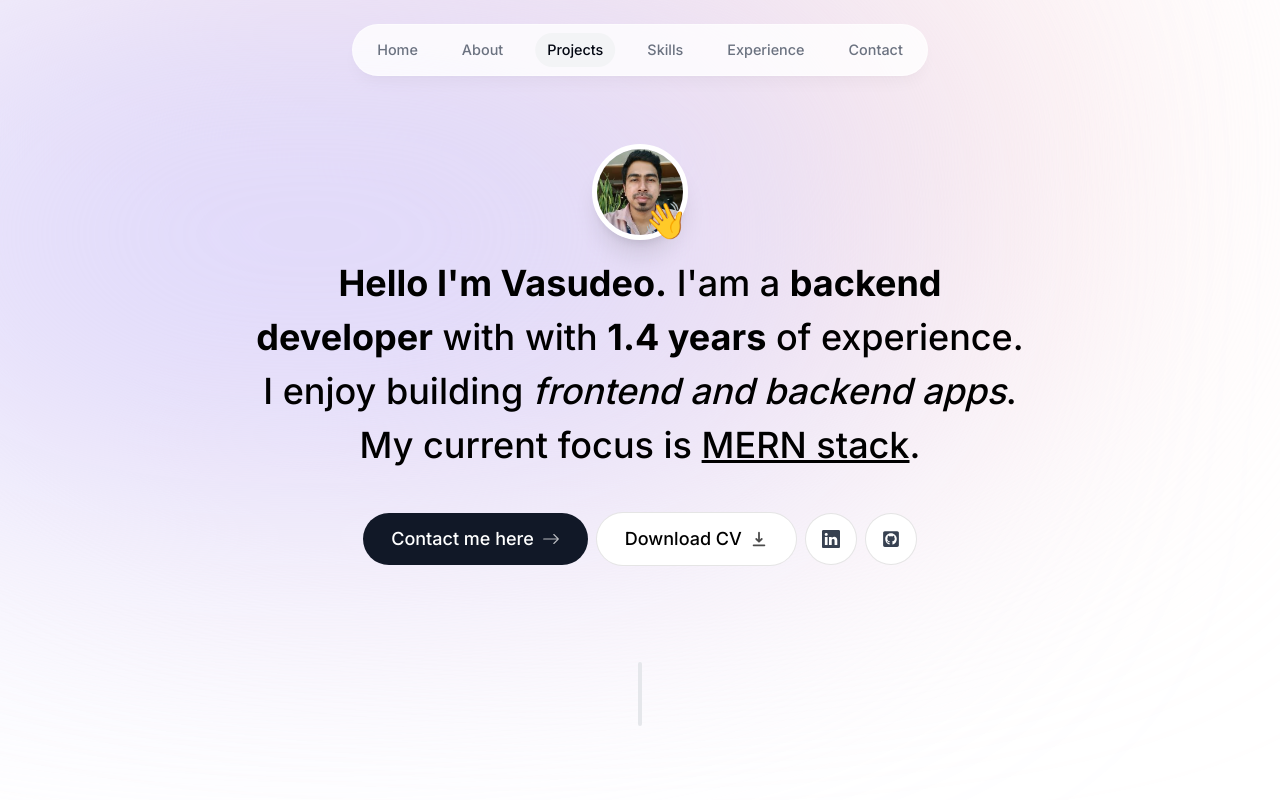
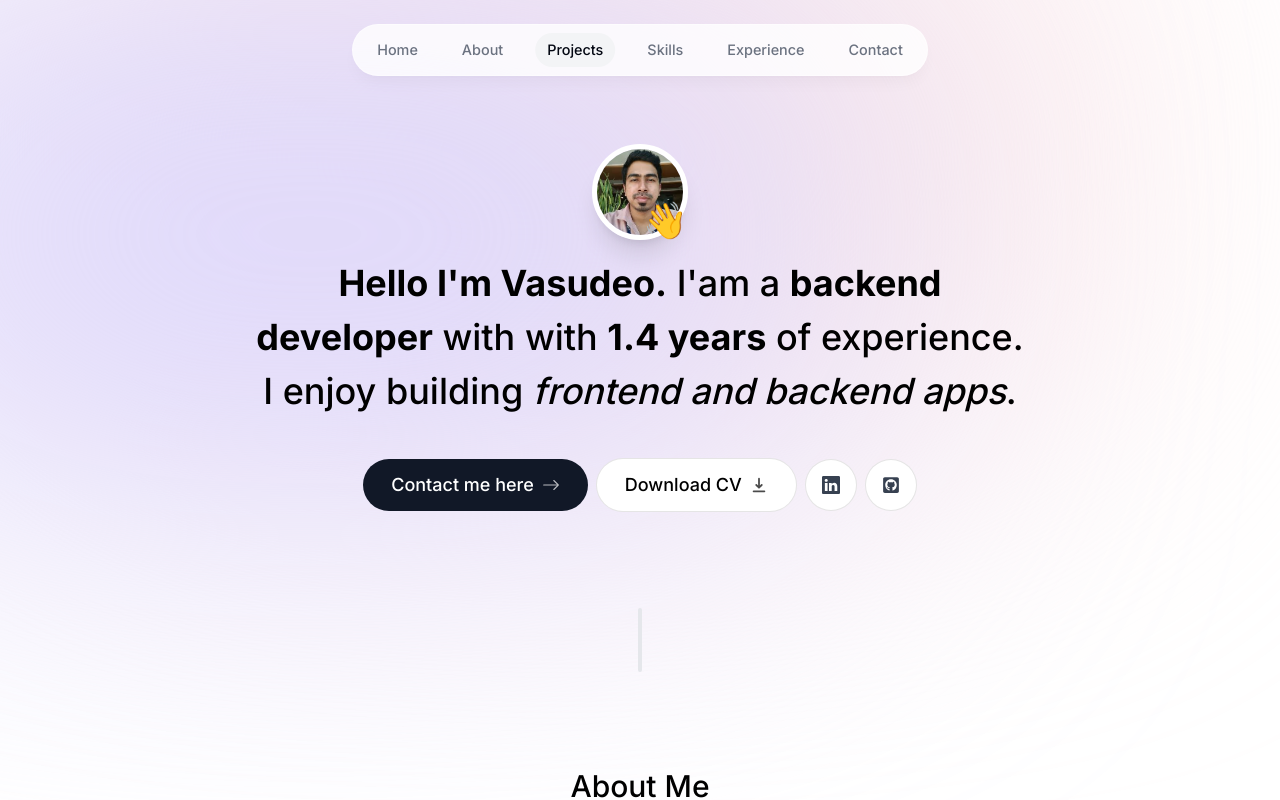
Before and after one commit to vasudeogaichor/portfolio, a Next.js app: page / in a window 1280 px wide. Shown: the top 800 px of the page. Built offline with nearby package versions, Linux system fonts and the light colour scheme.

Commit message:
fix: intro fixed

```diff
--- a/components/intro.tsx
+++ b/components/intro.tsx
@@ -51,7 +51,6 @@
             >
                 <span className='font-bold'>Hello I'm Vasudeo.</span> I'am a{" "} <span className='font-bold'>backend developer</span> with{" "}
                 with <span className='font-bold'>1.4 years</span> of experience. I enjoy building <span className='italic'>frontend and backend apps</span>.
-                My current focus is{" "} <span className='underline'>MERN stack</span>.
             </motion.h1>
 
             <motion.div className='flex flex-col sm:flex-row items-center justify-center gap-2 px-4 text-lg font-medium'
```
